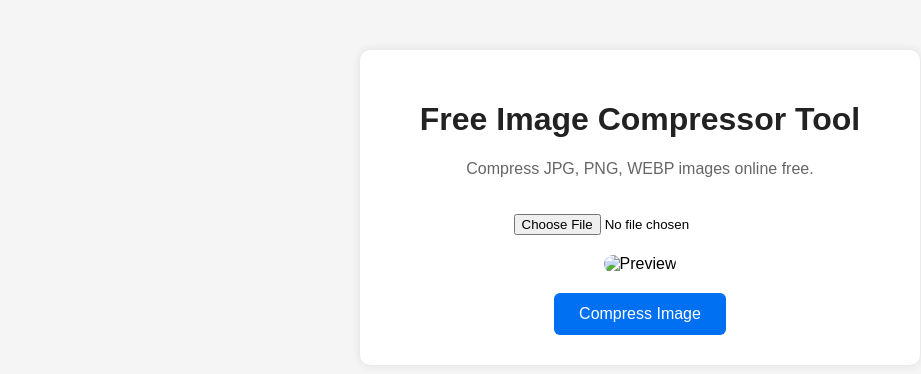
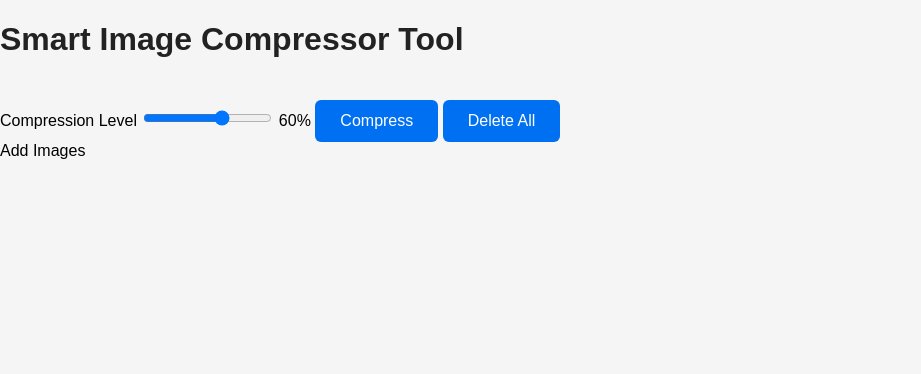
Before and after one commit to mandalseva7318-cmd/image-compressor-tool, a plain HTML site: page index.html in a window 1280 px wide. Shown: the whole page, without its empty margins (0-921 px from the left). Drawn offline with Linux system fonts and the light colour scheme.

Commit message:
Update index.html

```diff
--- a/index.html
+++ b/index.html
@@ -3,24 +3,45 @@
 <head>
   <meta charset="UTF-8">
   <meta name="viewport" content="width=device-width, initial-scale=1.0">
-  <title>Free Image Compressor Tool</title>
+  <title>Smart Image Compressor</title>
   <link rel="stylesheet" href="style.css">
 </head>
 <body>
 
-<div class="container">
-  <h1>Free Image Compressor Tool</h1>
-  <p>Compress JPG, PNG, WEBP images online free.</p>
+<div class="app">
 
-  <input type="file" id="upload" accept="image/*">
+  <h1>Smart Image Compressor Tool</h1>
 
-  <div class="preview-area">
-    <img id="preview" src="" alt="Preview">
+  <div class="top-controls">
+    <label>Compression Level</label>
+
+    <input type="range" id="qualityRange" min="10" max="90" value="60">
+
+    <span id="qualityValue">60%</span>
+
+    <button id="compressBtn">Compress</button>
+
+    <button id="deleteBtn">Delete All</button>
   </div>
 
-  <button id="compressBtn">Compress Image</button>
+  <div class="upload-area">
 
-  <a id="downloadBtn" style="display:none;">Download Compressed Image</a>
+    <div class="image-card" id="imageCard" style="display:none;">
+      <img id="previewImage">
+
+      <p id="oldSize"></p>
+      <p id="newSize"></p>
+
+      <a id="downloadBtn">Download</a>
+    </div>
+
+    <label class="upload-box">
+      <input type="file" id="upload" accept="image/*" hidden>
+      <span>Add Images</span>
+    </label>
+
+  </div>
+
 </div>
 
 <script src="https://cdn.jsdelivr.net/npm/browser-image-compression@2.0.2/dist/browser-image-compression.js"></script>
```
